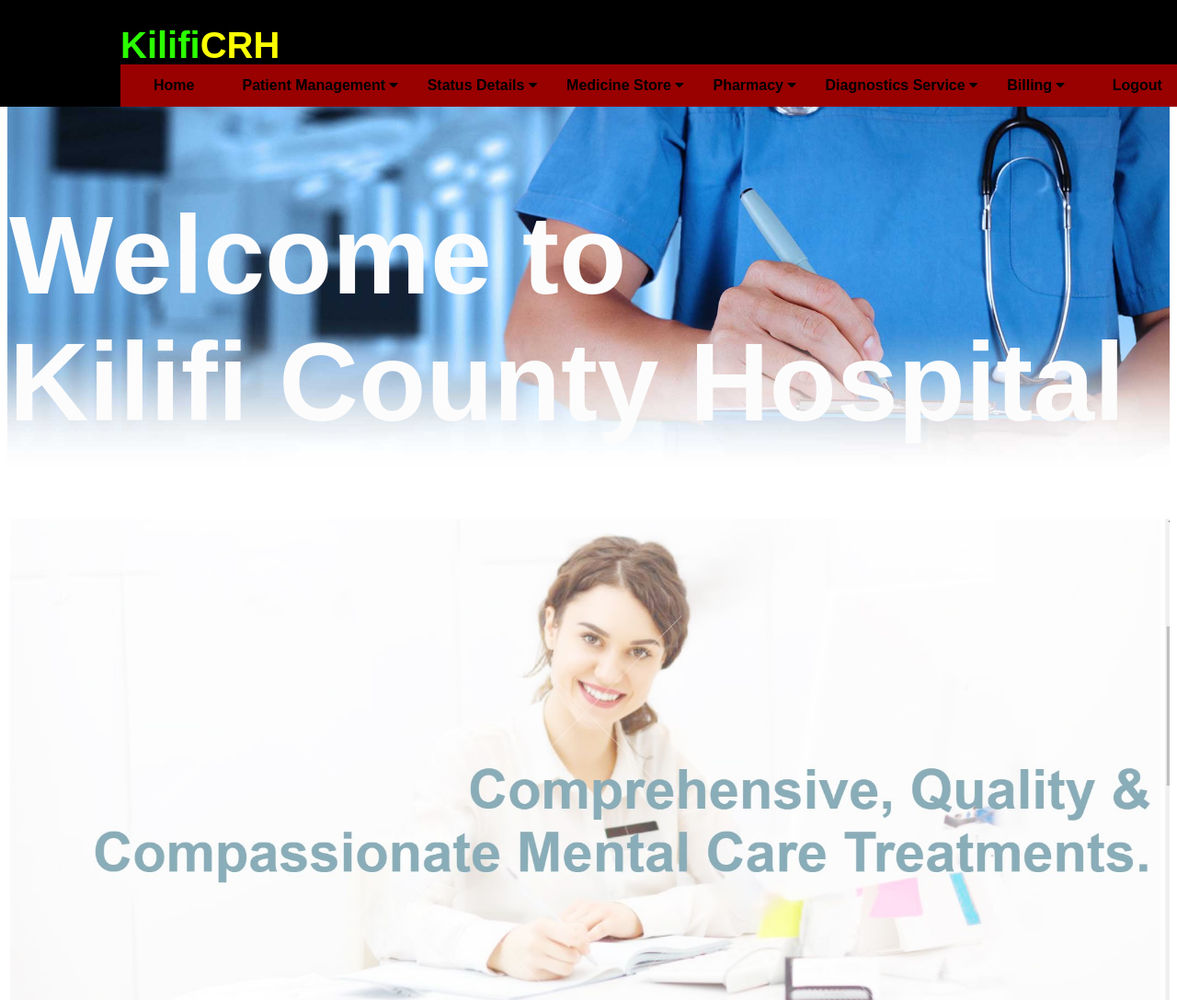
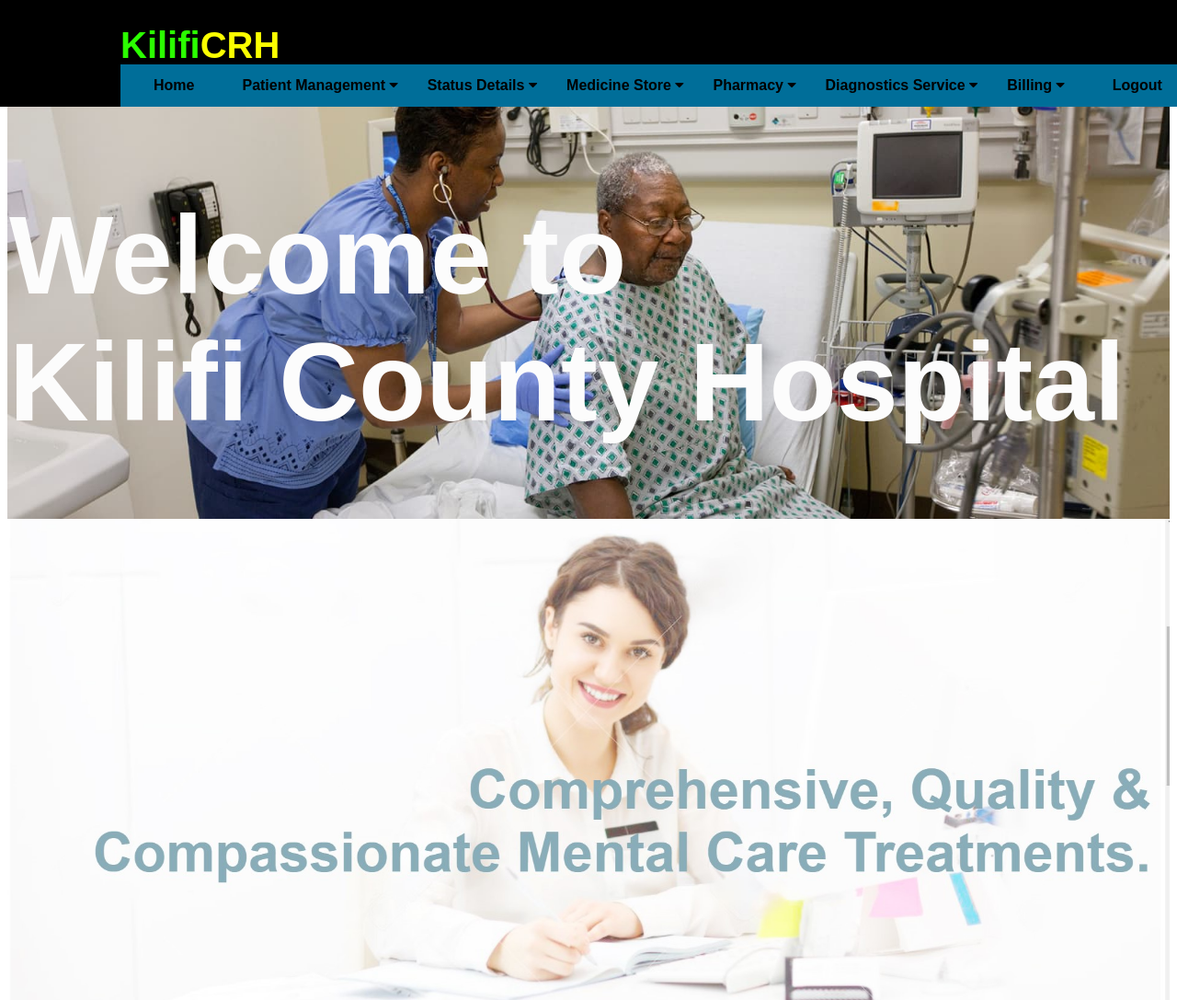
Before and after one commit to aggrey-Felix/hospitalManagement-master, a Flask app: page /home in a window 1280 px wide; the page is wider, and only the part inside the window is pictured. Shown: the top 1087 px of that part at 92% size. Run offline with Flask 2, Linux system fonts and the light colour scheme; a user stored in the database is signed in.

Commit message:
code fixed on web application

```diff
--- a/hospitalManagement-master/application/static/css/main.css
+++ b/hospitalManagement-master/application/static/css/main.css
@@ -29,7 +29,7 @@ body {
 }
 
 .body1 {
-    background-image: url("../images/090716_stjoes.jpg");
+    background-image: url("../images/CARE.jpg");
     background-repeat: no-repeat;
     background-position: 0px 100px 0px 100px;
     background-size: 100% ;
@@ -74,7 +74,7 @@ body {
 
 .navbar {
     overflow: hidden;
-    background-color: rgb(153, 0, 0);
+    background-color: rgb(0, 110, 153);
 }
 
 .navbar a {
```
Also changed, not shown: hospitalManagement-master/application/hospital.db, hospitalManagement-master/application/static/images/care.jpg.
